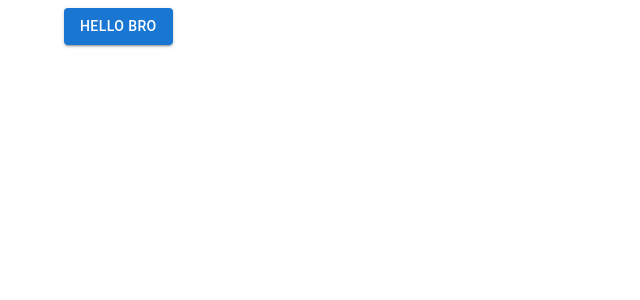
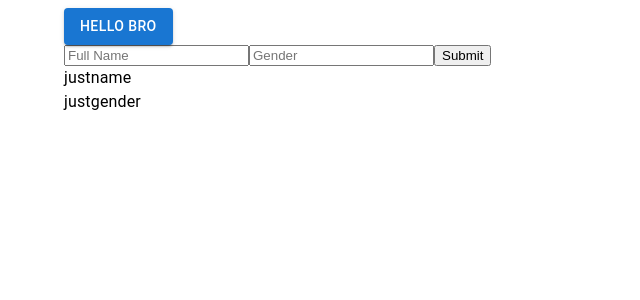
Before and after one commit to ybunhong/note-management, a React (Vite) app in the folder apps/frontend/: page /notes in a window 1280 px wide. Shown: the top 300 px of the page, without its empty margins (0-640 px from the left). Built offline with nearby package versions, Linux system fonts and the light colour scheme.

Commit message:
feat: implement simple post

```diff
--- a/apps/frontend/src/pages/note-page.tsx
+++ b/apps/frontend/src/pages/note-page.tsx
@@ -1,10 +1,50 @@
 import Container from "@mui/material/Container";
 import Button from "@mui/material/Button";
+import { useState } from "react";
+import Typography from "@mui/material/Typography";
 
 export default function NotePage() {
+    const [fullName, setFullName] = useState("");
+    const [gender, setGender] = useState("");
+
+    const onSubmit = async (e: any) => {
+        e.preventDefault(); //prevent reloading page
+        const res = await fetch("http://localhost:3000/users",{
+            method:"POST",
+            body:JSON.stringify({fullName,gender}),
+            headers:{
+                "Content-Type":"application/json"
+            }
+        })
+        if (res.ok){
+            return console.log((res.status))
+        }
+        console.log(res);
+    };
+
     return (
         <Container>
-            <Button variant="contained" >hello bro</Button>
+            <Button variant="contained">hello bro</Button>
+
+            <form onSubmit={onSubmit}>
+                <input
+                    type="text"
+                    placeholder="Full Name"
+                    value={fullName}
+                    onChange={(e) => setFullName(e.target.value)}
+                />
+
+                <input
+                    type="text"
+                    placeholder="Gender"
+                    value={gender}
+                    onChange={(e) => setGender(e.target.value)}
+                />
+
+                <button type="submit">Submit</button>
+            </form>
+            <Typography>{fullName ||"justname"}</Typography>
+            <Typography>{gender ||"justgender"}</Typography>
         </Container>
-    )
+    );
 }
```
Also changed, not shown: 1 other file (tests, documents, lock files or other folders).
